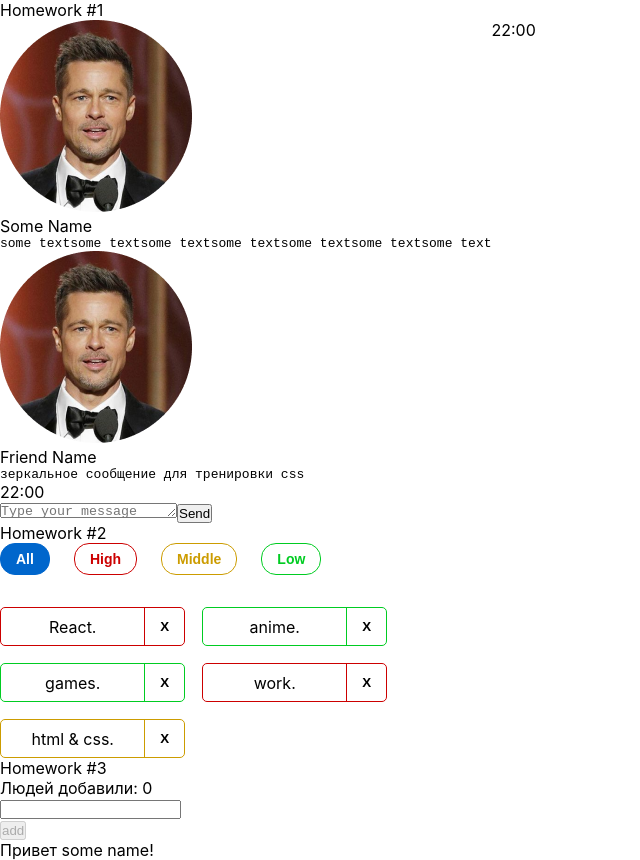
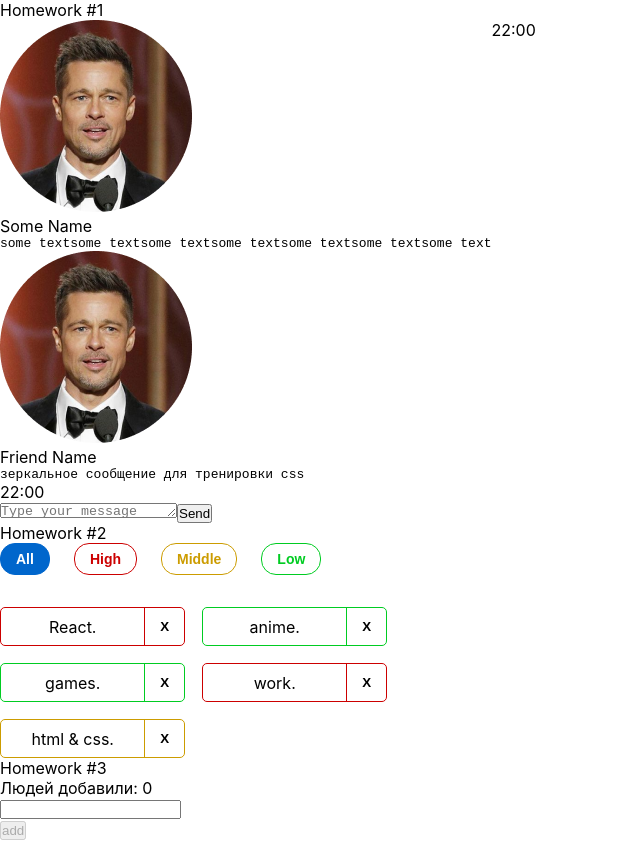
Before and after one commit to digitrom/hws2-master, a React (Create React App) app: page / in a window 1280 px wide. Shown: the whole page, without its empty margins (0-640 px from the left). Built offline with nearby package versions, Linux system fonts and the light colour scheme.

Commit message:
HW3 - done

```diff
--- a/src/s2-homeworks/hw03/Greeting.tsx
+++ b/src/s2-homeworks/hw03/Greeting.tsx
@@ -2,14 +2,14 @@ import React, {ChangeEvent, KeyboardEvent} from 'react'
 import s from './Greeting.module.css'
 
 type GreetingPropsType = {
-    name: any // need to fix any
-    setNameCallback: any // need to fix any
-    addUser: any // need to fix any
-    onBlur: any // need to fix any
-    onEnter: any // need to fix any
-    error: any // need to fix any
-    totalUsers: any // need to fix any
-    lastUserName?: any // need to fix any
+    name: string // need to fix any
+    setNameCallback: (e: ChangeEvent<HTMLInputElement>) => void // need to fix any
+    addUser: () => void // need to fix any
+    onBlur: () => void // need to fix any
+    onEnter: (e: KeyboardEvent<HTMLInputElement>) => void // need to fix any
+    error: string // need to fix any
+    totalUsers: number // need to fix any
+    lastUserName?: string // need to fix any
 }
 
 // презентационная компонента (для верстальщика)
@@ -25,7 +25,7 @@ const Greeting: React.FC<GreetingPropsType> = (
         lastUserName,
     } // деструктуризация пропсов
 ) => {
-    const inputClass = s.errorInput // need to fix with (?:)
+    const inputClass = error ? s.errorInput : '' // need to fix with (?:)
 
     return (
         <div id={'hw3-form'} className={s.greetingForm}>
--- a/src/s2-homeworks/hw03/GreetingContainer.tsx
+++ b/src/s2-homeworks/hw03/GreetingContainer.tsx
@@ -1,6 +1,9 @@
 import React, {ChangeEvent, KeyboardEvent, useState} from 'react'
 import Greeting from './Greeting'
 import {UserType} from './HW3'
+import user from "../hw08/User";
+import {Simulate} from "react-dom/test-utils";
+import error = Simulate.error;
 
 type GreetingContainerPropsType = {
     users: UserType[] // need to fix any
@@ -12,15 +15,17 @@ export const pureAddUser = (name: string, setError: (error: string) => void, set
     if (name.trim() !== '') {
         addUserCallback(name)
     } else {
-        setError('error')
+        setError('Ошибка! Введите имя!')
     }
     setName('')
 }
 
-export const pureOnBlur = (name: any, setError: any) => { // если имя пустое - показать ошибку
+export const pureOnBlur = (name: string, setError: (error:string) => void) => { // если имя пустое - показать ошибку
+ name === '' && setError('Ошибка! Введите имя!')
 }
 
-export const pureOnEnter = (e: any, addUser: any) => { // если нажата кнопка Enter - добавить
+export const pureOnEnter = (e: KeyboardEvent<HTMLInputElement>, addUser: () => void) => { // если нажата кнопка Enter - добавить
+    e.key === "Enter" && addUser()
 }
 
 // более простой и понятный для новичков
@@ -38,7 +43,7 @@ const GreetingContainer: React.FC<GreetingContainerPropsType> = ({
 
     const setNameCallback = (e: ChangeEvent<HTMLInputElement>) => { // need to fix any
         setName(e.currentTarget.value) // need to fix
-        error && setError('sdsd')
+        error && setError('')
     }
     const addUser = () => {
         pureAddUser(name, setError, setName, addUserCallback)
@@ -48,12 +53,14 @@ const GreetingContainer: React.FC<GreetingContainerPropsType> = ({
         pureOnBlur(name, setError)
     }
 
-    const onEnter = (e: any) => {
+    const onEnter = (e: KeyboardEvent<HTMLInputElement>) => {
         pureOnEnter(e, addUser)
     }
 
-    const totalUsers = 0 // need to fix
-    const lastUserName = 'some name' // need to fix
+    const totalUsers = users?.length // need to fix
+    const lastUserName = users[users.length -1]?.name // need to fix
+    // const lastUserName = users[users.length -1].name // need to fix
+    // const lastUserName = users.length // need to fix
 
     return (
         <Greeting
```
